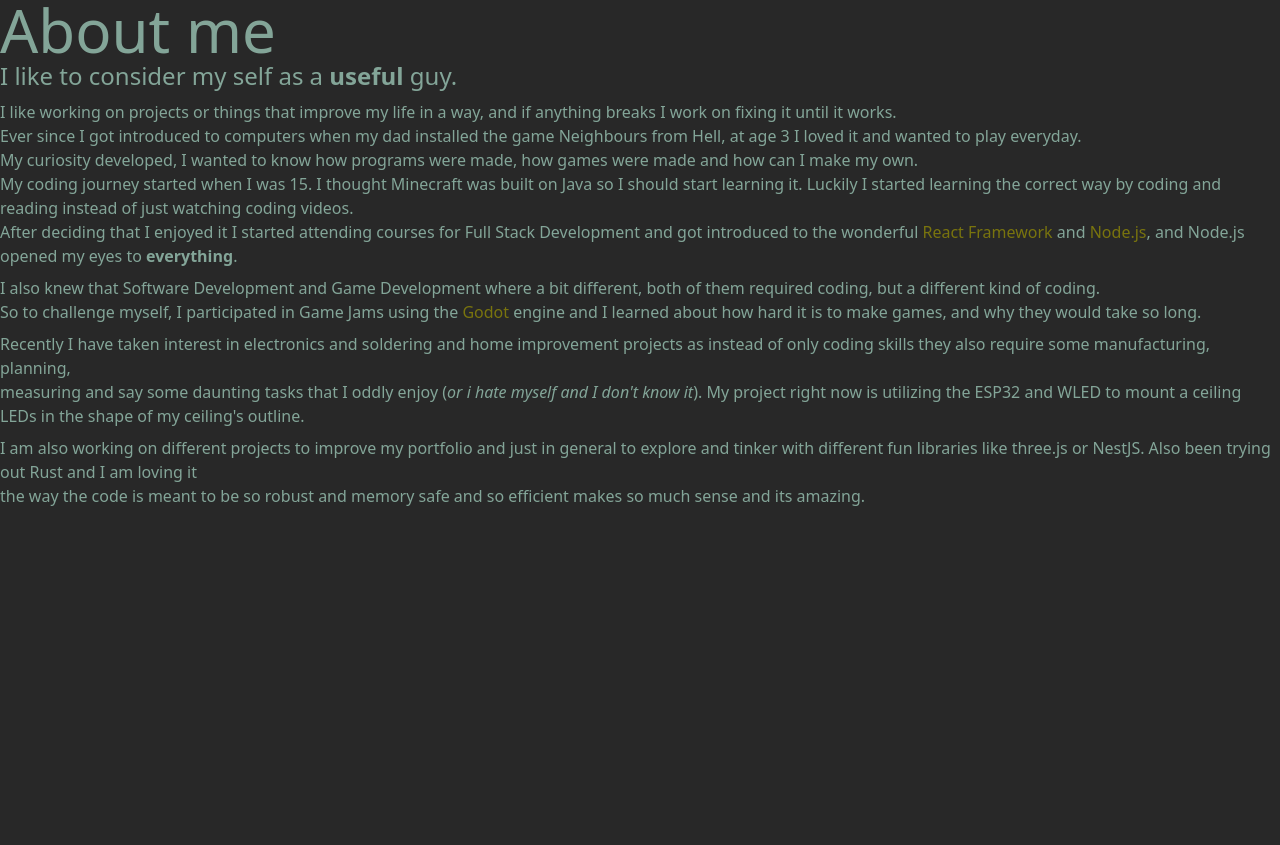
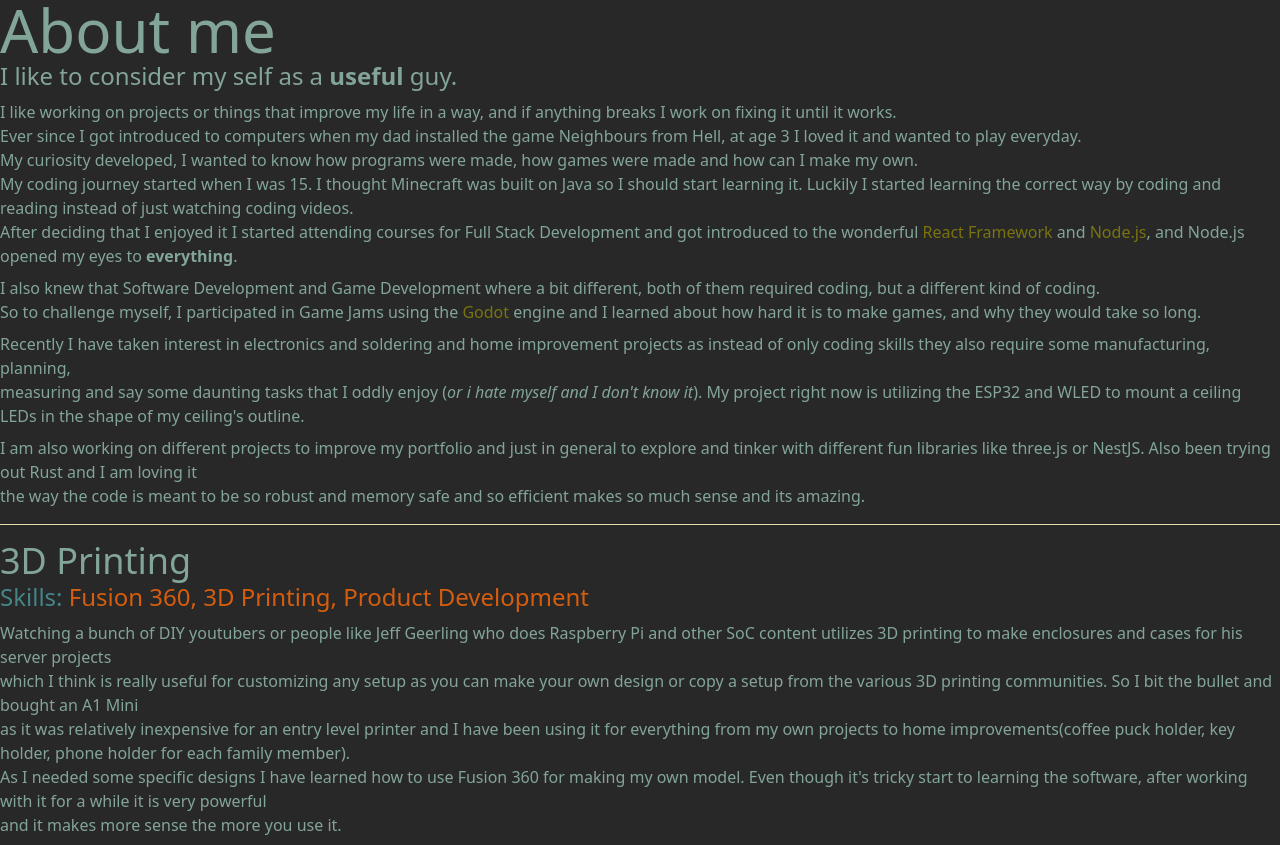
Before and after one commit to SeiRann/mdx-blog, a Next.js app: page /about in a window 1280 px wide. Before the commit the page ends 800 px from the top, so only its background shows below. Built offline with nearby package versions, Linux system fonts and the light colour scheme.

Commit message:
3d printing section
Signed-off-by: SeiRan <bo646ru@gmail.com>

```diff
--- a/app/about/page.mdx
+++ b/app/about/page.mdx
@@ -16,3 +16,15 @@
 
 I am also working on different projects to improve my portfolio and just in general to explore and tinker with different fun libraries like three.js or NestJS. Also been trying out Rust and I am loving it\
 the way the code is meant to be so robust and memory safe and so efficient makes so much sense and its amazing.
+
+---
+
+## 3D Printing
+
+### <span className='text-blue-background'>Skills:</span> <span className='text-orange-background'>Fusion 360, 3D Printing, Product Development</span>
+
+Watching a bunch of DIY youtubers or people like Jeff Geerling who does Raspberry Pi and other SoC content utilizes 3D printing to make enclosures and cases for his server projects\
+which I think is really useful for customizing any setup as you can make your own design or copy a setup from the various 3D printing communities. So I bit the bullet and bought an A1 Mini\
+as it was relatively inexpensive for an entry level printer and I have been using it for everything from my own projects to home improvements(coffee puck holder, key holder, phone holder for each family member).\
+As I needed some specific designs I have learned how to use Fusion 360 for making my own model. Even though it's tricky start to learning the software, after working with it for a while it is very powerful\
+and it makes more sense the more you use it.
```
